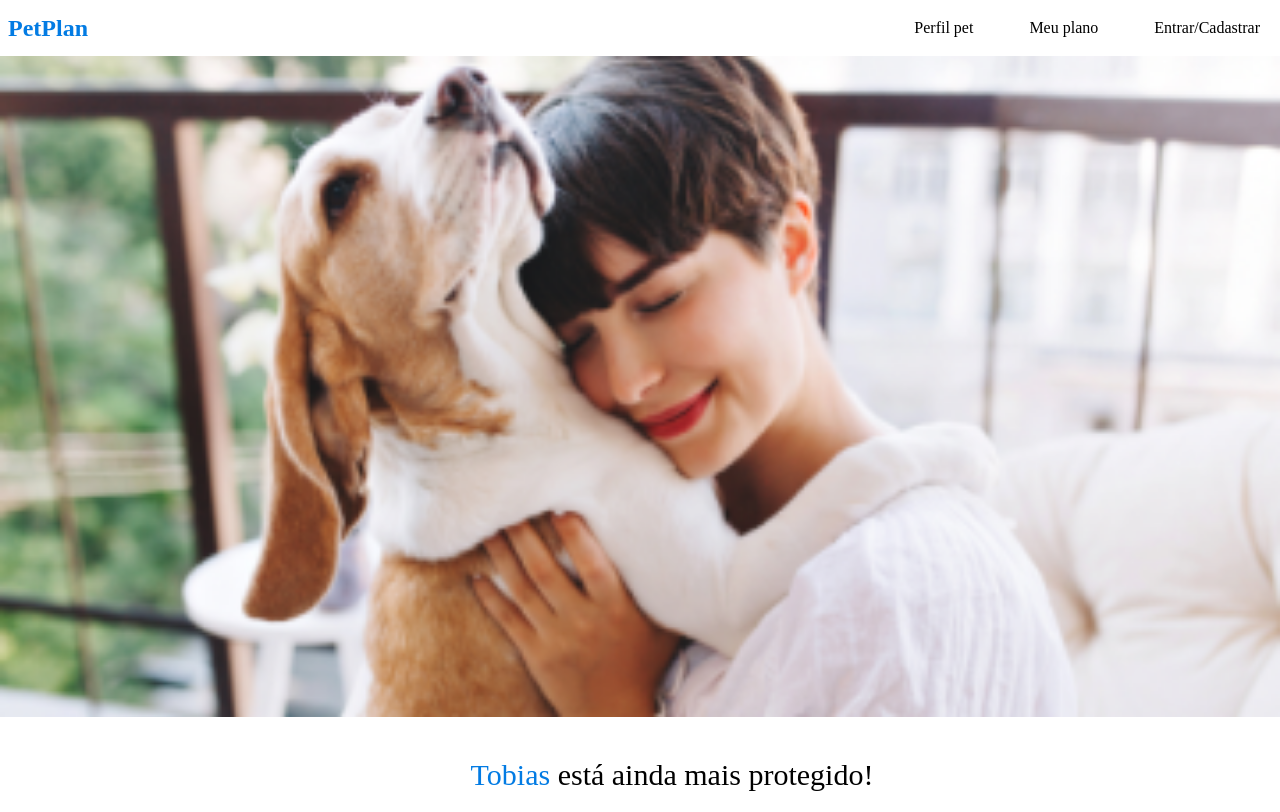
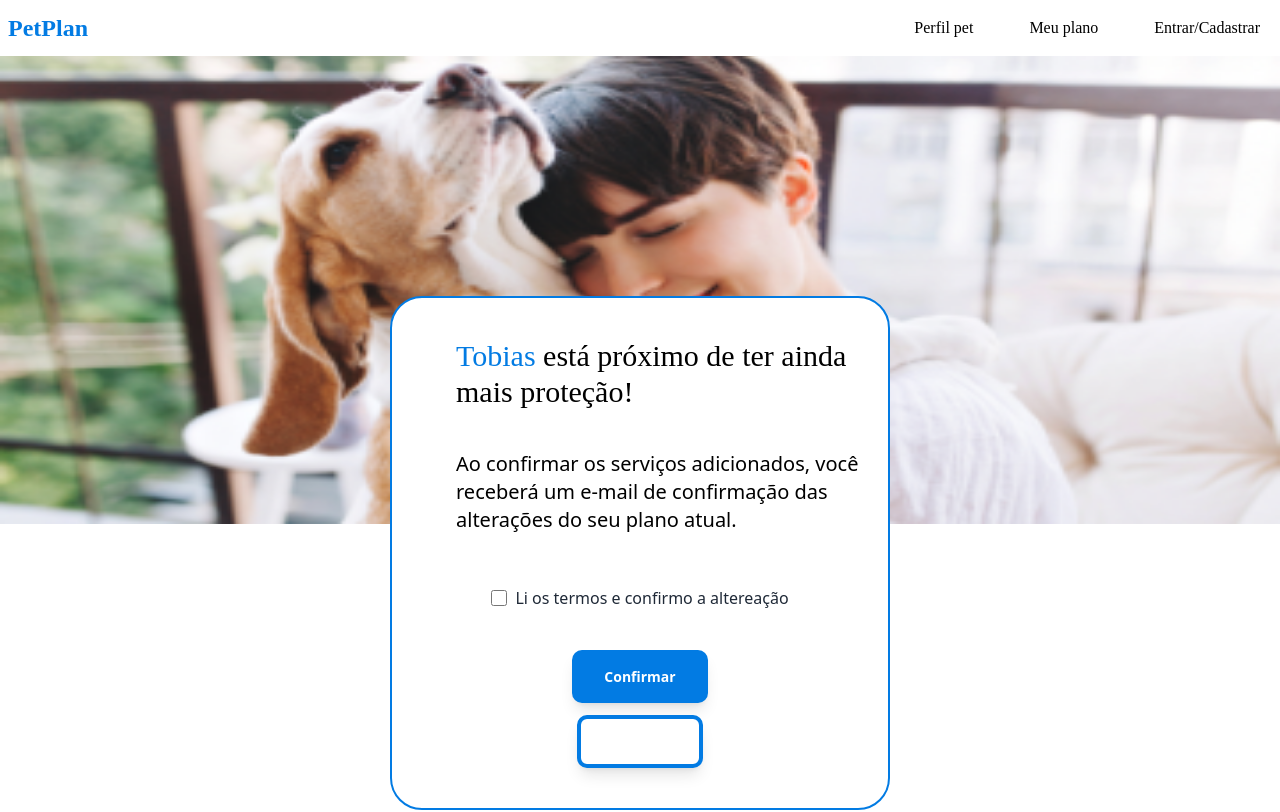
Before and after one commit to StaticDreamstate/GamaBoss, a React (Vite) app in the folder frontend/: page /confirmacao in a window 1280 px wide. Shown: the top 812 px of the page. Built offline with nearby package versions, Linux system fonts and the light colour scheme; sample sign-in values are in the browser's storage.

Commit message:
Telas confirmacao e concluido ajustadas

```diff
--- a/frontend/src/pages/Concluded/index.tsx
+++ b/frontend/src/pages/Concluded/index.tsx
@@ -3,16 +3,16 @@ import { images } from "../../assets";
 
 export default function Verification() {
   return (
-    <main className="">
-      <div className="flex justify-center">
-        <img src={images.dogConf} className="w-screen" alt="" />
-      </div>
-      <div className="mt-5 flex justify-center">
-        <p className="text-3xl pl-16 pt-5">
+    <main className="grid justify-items-center font-normal">
+        <img
+          src={images.dogConf}
+          className="w-screen md:absolute md:left-0 md:h-[468px]"
+          alt="" />
+      <div className="grid justify-items-center w-full z-10 md:rounded-[32px] md:border-2 md:border-primary-blue-1 md:mt-60 md:w-[500px] md:bg-white font-normal mb-32">
+        <p className="text-3xl pl-16 pt-10">
           <span className="text-primary-blue-1">Tobias </span> está ainda mais
           protegido!
         </p>
-      </div>
         <div className="mt-5 flex items-center justify-center pt-5 pr-16">
           <p className="pl-16 font-sans text-xl">
             Você receberá um e-mail confirmando as mudanças no plano de{" "}
@@ -33,6 +33,7 @@ export default function Verification() {
             buttonLabel={"Reportar um problema"}
           />
         </div>
+      </div>
     </main>
   );
 }
--- a/frontend/src/pages/Verification/index.tsx
+++ b/frontend/src/pages/Verification/index.tsx
@@ -5,22 +5,22 @@ import { mockPet } from "../../components/PetAvatar/mock";
 
 export default function Verification(){
   return (
-    <main className="">
-      <div className="flex justify-center">
-        <img src={images.dogConf} className="w-screen" alt="" />
-      </div>
-      <div className="mt-5 flex justify-center">
-        <p className="text-3xl pl-16 pt-5">
-        <span className="text-primary-blue-1"> {mockPet.name} </span>
-          {` está ainda mais protegido!`}
+    <main className="grid justify-items-center font-normal">
+        <img
+          src={images.dogConf}
+          className="w-screen md:absolute md:left-0 md:h-[468px]"
+          alt="" />
+      <div className="grid justify-items-center w-full z-10 md:rounded-[32px] md:border-2 md:border-primary-blue-1 md:mt-60 md:w-[500px] md:bg-white font-normal mb-32">
+        <p className="text-3xl pl-16 pt-10">
+          <span className="text-primary-blue-1"> {mockPet.name} </span>
+            {` está próximo de ter ainda mais proteção!`}
         </p>
-      </div>
-      <div className="mt-5 flex items-center justify-center pt-5 pr-14">
-        <p className="pl-16 font-sans text-xl">Ao confirmar os serviços adicionados, você receberá um e-mail de confirmação das alterações do seu plano atual.</p>
-      </div>
-      <div className="flex justify-center mt-5 font-sans text-xl">
-        <CheckBox labelContent={"Li os termos e confirmo a altereação"} />
-      </div>
+        <div className="font-sans">
+          <p className="pl-16 font-sans text-xl pt-10">Ao confirmar os serviços adicionados, você receberá um e-mail de confirmação das alterações do seu plano atual.</p>
+        </div>
+        <div className="font-sans mt-10">
+          <CheckBox labelContent={"Li os termos e confirmo a altereação"} />
+        </div>
 
           {/* ------ Testando formas de check box com Tailwind -------
                 <div className="flex items-center mb-4 justify-center mt-5">
@@ -36,11 +36,12 @@ export default function Verification(){
                     </label>
                 </div> */}
 
-      <div className="flex items-center justify-center mt-10">
-        <Button className="font-sans font-normal pt-4 pb-4 pr-8 pl-8 shadow-lg" src="" buttonLabel={"Confirmar"}> </Button>
-      </div>
-      <div className="flex items-center justify-center mt-3 mb-28">
-        <Button className="font-normal text-black pt-3 pb-3 pr-7 pl-7 border-solid border-4 border-primary-blue-1 bg-white shadow-lg" buttonLabel={"Cancelar"}> </Button>
+        <div className="flex items-center justify-center mt-10 font-normal">
+          <Button className="font-sans pt-4 pb-4 pr-8 pl-8 shadow-lg" src="" buttonLabel={"Confirmar"}> </Button>
+        </div>
+        <div className="flex items-center justify-center mt-3 mb-10 font-normal">
+          <Button className="font-sans text-black pt-3 pb-3 pr-7 pl-7 border-solid border-4 border-primary-blue-1 bg-white shadow-lg" buttonLabel={"Cancelar"}> </Button>
+        </div>
       </div>
     </main>
   )
```
Lines whose indentation alone changed are shown as unchanged.
